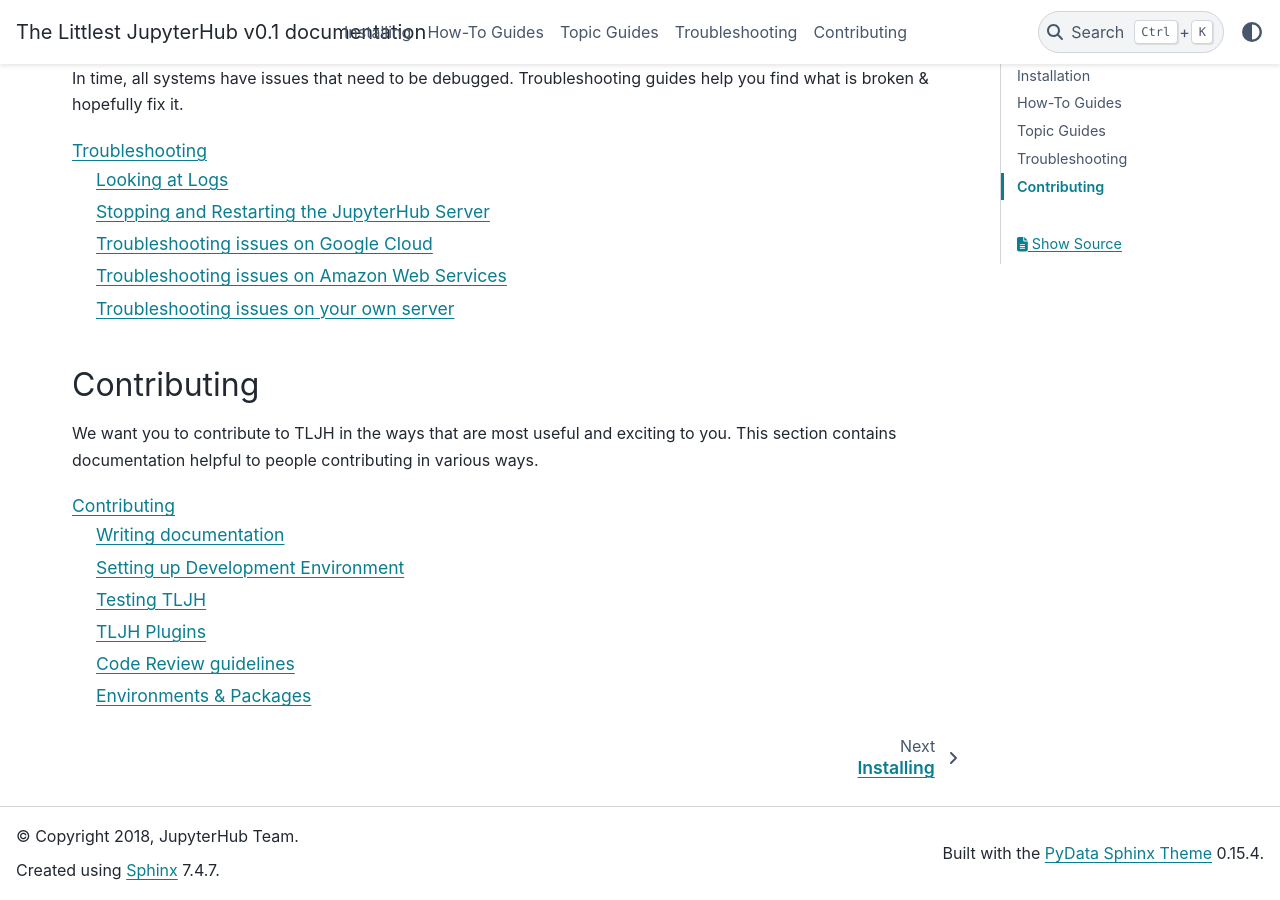
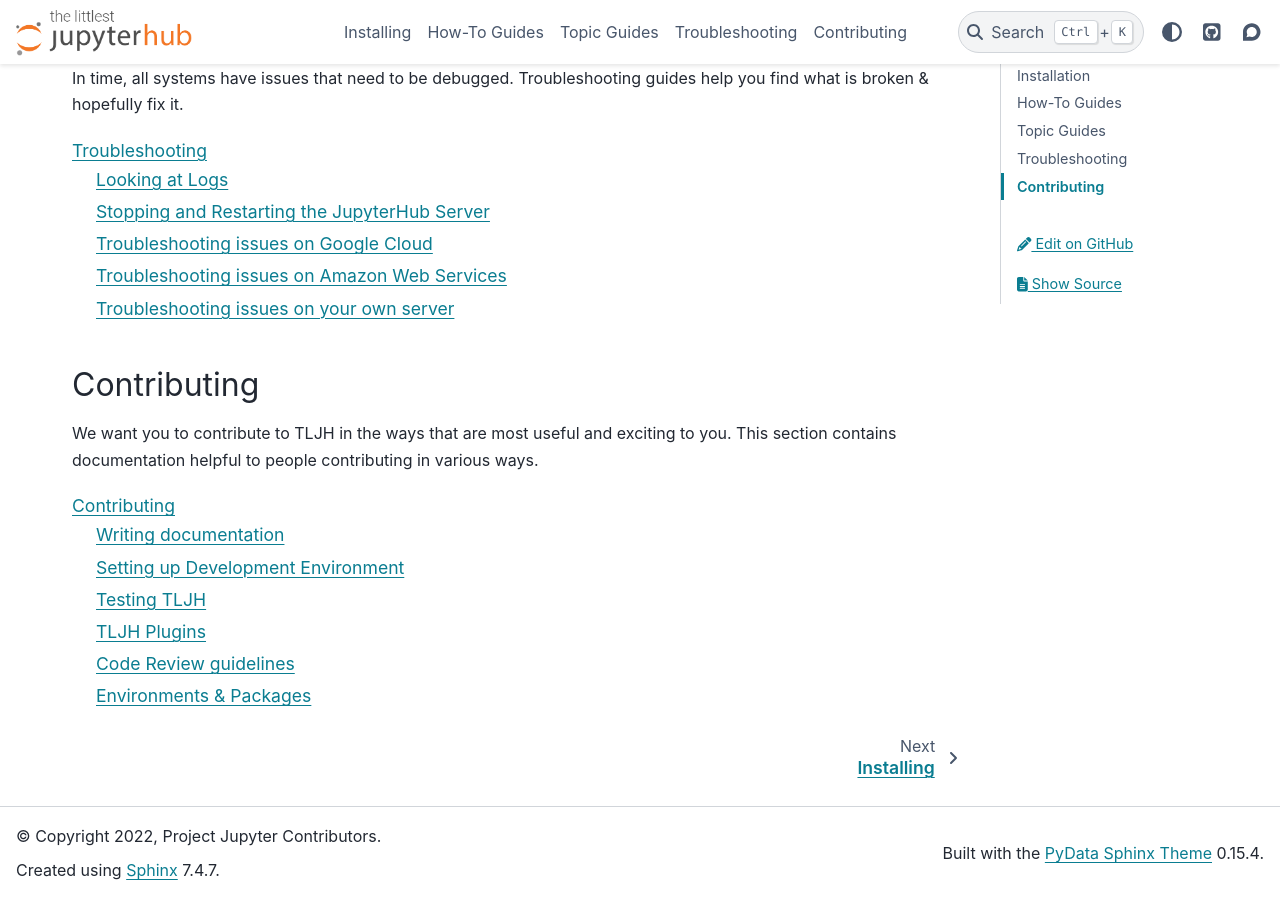
Before and after one commit to jupyterhub/the-littlest-jupyterhub, a Sphinx documentation site: the page built from docs/index.rst, in a window 1280 px wide and 900 px high, scrolled down 1742 px. Built offline with Sphinx 7.4.7 and the PyData theme 0.15.4, drawn with Linux system fonts in a browser that asks for light colours; pages that are not in the unit, such as notebooks, are missing from menus; some of the changed lines change nothing that is shown.

Commit message:
docs: refresh conf.py, add opengraph and rediraffe

```diff
--- a/docs/conf.py
+++ b/docs/conf.py
@@ -1,54 +1,96 @@
-import os
+# Configuration file for Sphinx to build our documentation to HTML.
+#
+# Configuration reference: https://www.sphinx-doc.org/en/master/usage/configuration.html
+#
+import datetime
 
+
+# -- Project information -----------------------------------------------------
+# ref: https://www.sphinx-doc.org/en/master/usage/configuration.html#project-information
+#
+project = "The Littlest JupyterHub"
+copyright = f"{datetime.date.today().year}, Project Jupyter Contributors"
+author = "Project Jupyter Contributors"
+
+
+# -- General Sphinx configuration ---------------------------------------------------
+# ref: https://www.sphinx-doc.org/en/master/usage/configuration.html#general-configuration
+#
+# Add any Sphinx extension module names here, as strings. They can be extensions
+# coming with Sphinx (named 'sphinx.ext.*') or your custom ones.
+#
+extensions = [
+    "sphinx_copybutton",
+    "sphinxext.opengraph",
+    "sphinxext.rediraffe",
+]
+root_doc = "index"
 source_suffix = [".rst"]
 
-project = "The Littlest JupyterHub"
-copyright = "2018, JupyterHub Team"
-author = "JupyterHub Team"
 
-# The short X.Y version
-version = ""
-# The full version, including alpha/beta/rc tags
-release = "v0.1"
+# -- Options for HTML output -------------------------------------------------
+# ref: https://www.sphinx-doc.org/en/master/usage/configuration.html#options-for-html-output
+#
+html_logo = "_static/images/logo/logo.png"
+html_favicon = "_static/images/logo/favicon.ico"
+html_static_path = ["_static"]
 
-# Enable MathJax for Math
-extensions = [
-    "sphinx.ext.mathjax",
-    "sphinx.ext.intersphinx",
-    "sphinx_copybutton",
+# pydata_sphinx_theme reference: https://pydata-sphinx-theme.readthedocs.io/en/stable/index.html
+html_theme = "pydata_sphinx_theme"
+html_theme_options = {
+    "icon_links": [
+        {
+            "name": "GitHub",
+            "url": "https://github.com/jupyterhub/the-littlest-jupyterhub",
+            "icon": "fab fa-github-square",
+        },
+        {
+            "name": "Discourse",
+            "url": "https://discourse.jupyter.org/c/jupyterhub/tljh/13",
+            "icon": "fab fa-discourse",
+        },
+    ],
+    "use_edit_page_button": True,
+}
+html_context = {
+    "github_user": "jupyterhub",
+    "github_repo": "the-littlest-jupyterhub",
+    "github_version": "main",
+    "doc_path": "docs",
+}
+
+
+# -- Options for linkcheck builder -------------------------------------------
+# ref: https://www.sphinx-doc.org/en/master/usage/configuration.html#options-for-the-linkcheck-builder
+#
+linkcheck_ignore = [
+    r"(.*)github\.com(.*)#",  # javascript based anchors
+    r"(.*)/#%21(.*)/(.*)",  # /#!forum/jupyter - encoded anchor edge case
+    r"https://github.com/[^/]*$",  # too many github usernames / searches in changelog
+    "https://github.com/jupyterhub/the-littlest-jupyterhub/pull/",  # too many PRs in changelog
+    "https://github.com/jupyterhub/the-littlest-jupyterhub/compare/",  # too many comparisons in changelog
+]
+linkcheck_anchors_ignore = [
+    "/#!",
+    "/#%21",
 ]
 
-# The root toctree document.
-root_doc = master_doc = "index"
 
-# List of patterns, relative to source directory, that match files and
-# directories to ignore when looking for source files.
-# This pattern also affects html_static_path and html_extra_path .
-exclude_patterns = [
-    "_build",
-    "Thumbs.db",
-    ".DS_Store",
-    "install/custom.rst",
-]
+# -- Options for the opengraph extension -------------------------------------
+# ref: https://github.com/wpilibsuite/sphinxext-opengraph#options
+#
+# ogp_site_url is set automatically by RTD
+ogp_image = "_static/logo.png"
+ogp_use_first_image = True
 
-intersphinx_mapping = {
-    "sphinx": ("http://www.sphinx-doc.org/en/master/", None),
+
+# -- Options for the rediraffe extension -------------------------------------
+# ref: https://github.com/wpilibsuite/sphinxext-rediraffe#readme
+#
+# This extensions help us relocated content without breaking links. If a
+# document is moved internally, we should configure a redirect like below.
+#
+rediraffe_branch = "main"
+rediraffe_redirects = {
+    # "old-file": "new-folder/new-file-name",
 }
-
-intersphinx_cache_limit = 90  # days
-
-# The name of the Pygments (syntax highlighting) style to use.
-pygments_style = "sphinx"
-
-html_theme = "pydata_sphinx_theme"
-
-html_logo = "images/logo/logo.png"
-html_favicon = "images/logo/favicon.ico"
-
-# Add any paths that contain custom static files (such as style sheets) here,
-# relative to this directory. They are copied after the builtin static files,
-# so a file named "default.css" will overwrite the builtin "default.css".
-# Do this only if _static exists, otherwise this will error
-here = os.path.dirname(os.path.abspath(__file__))
-if os.path.exists(os.path.join(here, "_static")):
-    html_static_path = ["_static"]
```
Also changed, not shown: docs/requirements.txt (+5 -3 lines).
